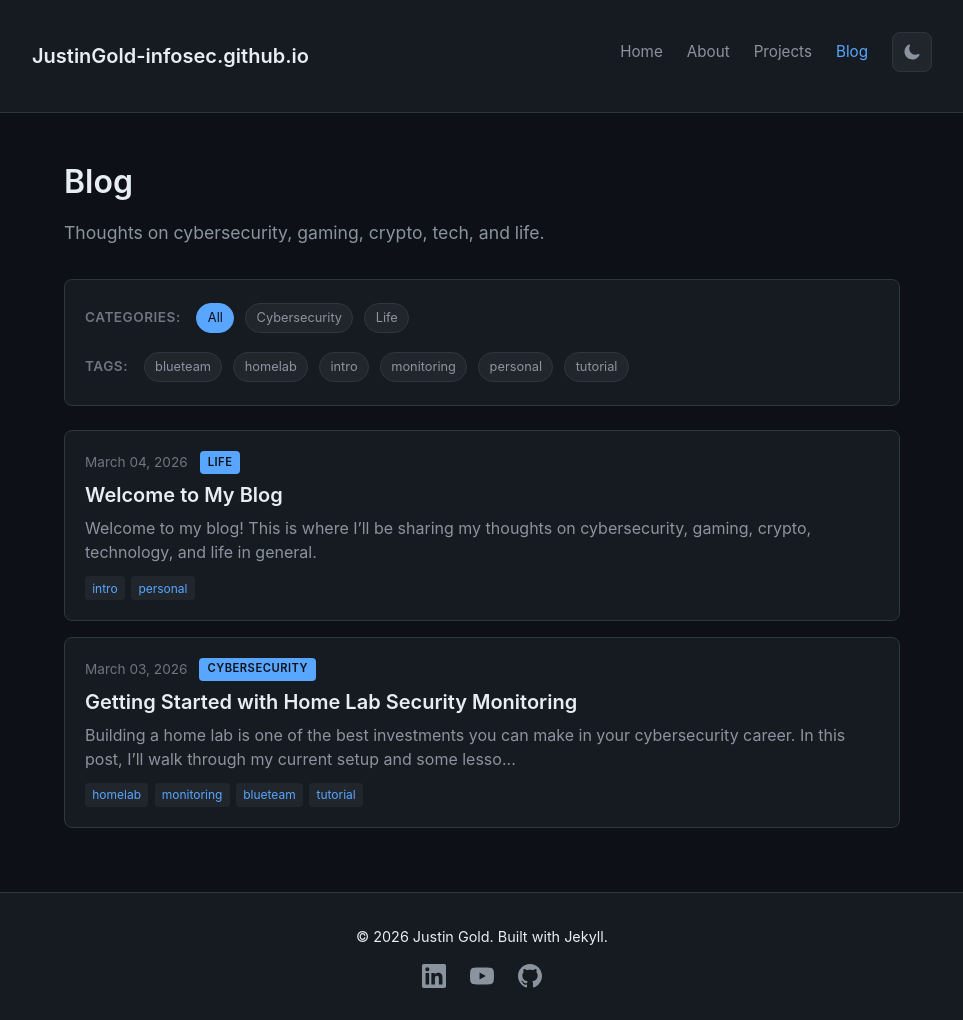
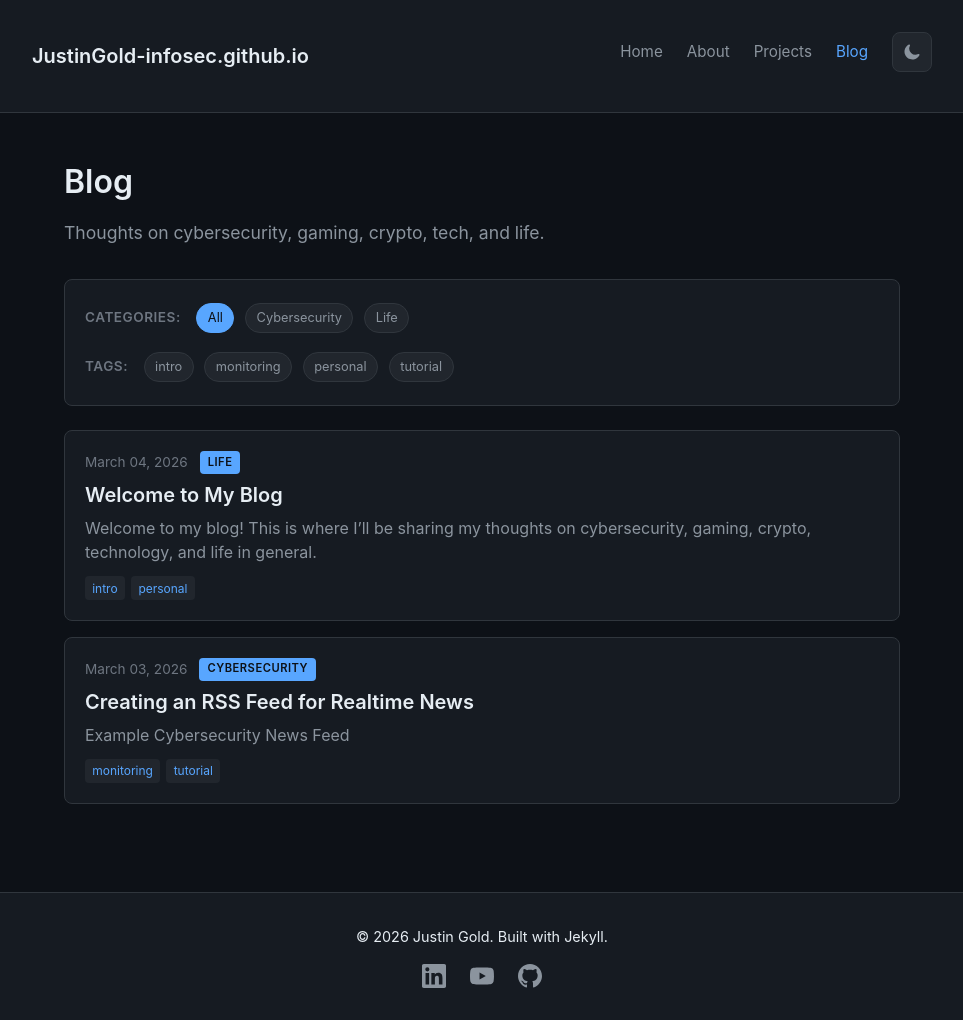
Before and after one commit to JustinGold-infosec/JustinGold-infosec.github.io, a Jekyll site: the page built from blog.md, in a window 1280 px wide and 1020 px high. Shown: the whole window, without its empty margins (158-1121 px from the left). Built offline with Jekyll 4.4.1, drawn with Linux system fonts in a browser that asks for light colours.

Commit message:
Revise post to create RSS feed for cybersecurity news
Updated the blog post to focus on creating an RSS feed for real-time cybersecurity news instead of home lab security monitoring.

```diff
--- a/_posts/2026-03-03-homelab-security-monitoring.md
+++ b/_posts/2026-03-03-homelab-security-monitoring.md
@@ -1,24 +1,46 @@
 ---
 layout: post
-title: "Getting Started with Home Lab Security Monitoring"
+title: "Creating an RSS Feed for Realtime News"
 date: 2026-03-03
 category: Cybersecurity
-tags: [homelab, monitoring, blueteam, tutorial]
+tags: [monitoring, tutorial]
 ---
 
-Building a home lab is one of the best investments you can make in your cybersecurity career. In this post, I'll walk through my current setup and some lessons learned along the way.
+## Example Cybersecurity News Feed
 
-## Why a Home Lab?
+A custom RSS aggregator pulling the latest from top cybersecurity sources. Built using [RSS.app](https://rss.app) to stay current with industry news and threats.
 
-Having your own environment to break things, test tools, and experiment is invaluable. You can't truly understand defense without understanding offense, and a home lab gives you the freedom to explore both.
+<div class="news-feed-container">
+  <rssapp-carousel id="_AZk965oqAw6Po0xe"></rssapp-carousel>
+  <script src="https://widget.rss.app/v1/carousel.js" type="text/javascript" async></script>
+</div>
 
-## My Current Setup
+## Why Create a Realtime Feed?
 
-I'm running a mix of virtual machines and containers, with a focus on:
+Create tailored feeds and use them to stay up to date on various topics.
 
-- SIEM deployment and log analysis
-- Network traffic monitoring
-- Vulnerability scanning
-- Malware analysis (isolated!)
+## Step 1: Create Your RSS Feed Widget
 
-More detailed writeups on each component coming soon.
+Go to [rss.app](https://rss.app/) and create a free account
+Click "New Feed" and add RSS URLs for the news you want. Here are some good ones:
+
+Cybersecurity:
+
+https://krebsonsecurity.com/feed/
+https://www.bleepingcomputer.com/feed/
+https://feeds.feedburner.com/TheHackersNews
+https://www.darkreading.com/rss.xml
+
+Crypto:
+
+https://www.coindesk.com/arc/outboundfeeds/rss/
+https://decrypt.co/feed
+
+Tech:
+
+https://feeds.arstechnica.com/arstechnica/technology-lab
+https://www.wired.com/feed/rss
+
+
+Customize the widget appearance (dark background to match your theme)
+Copy the embed code they give you
```
